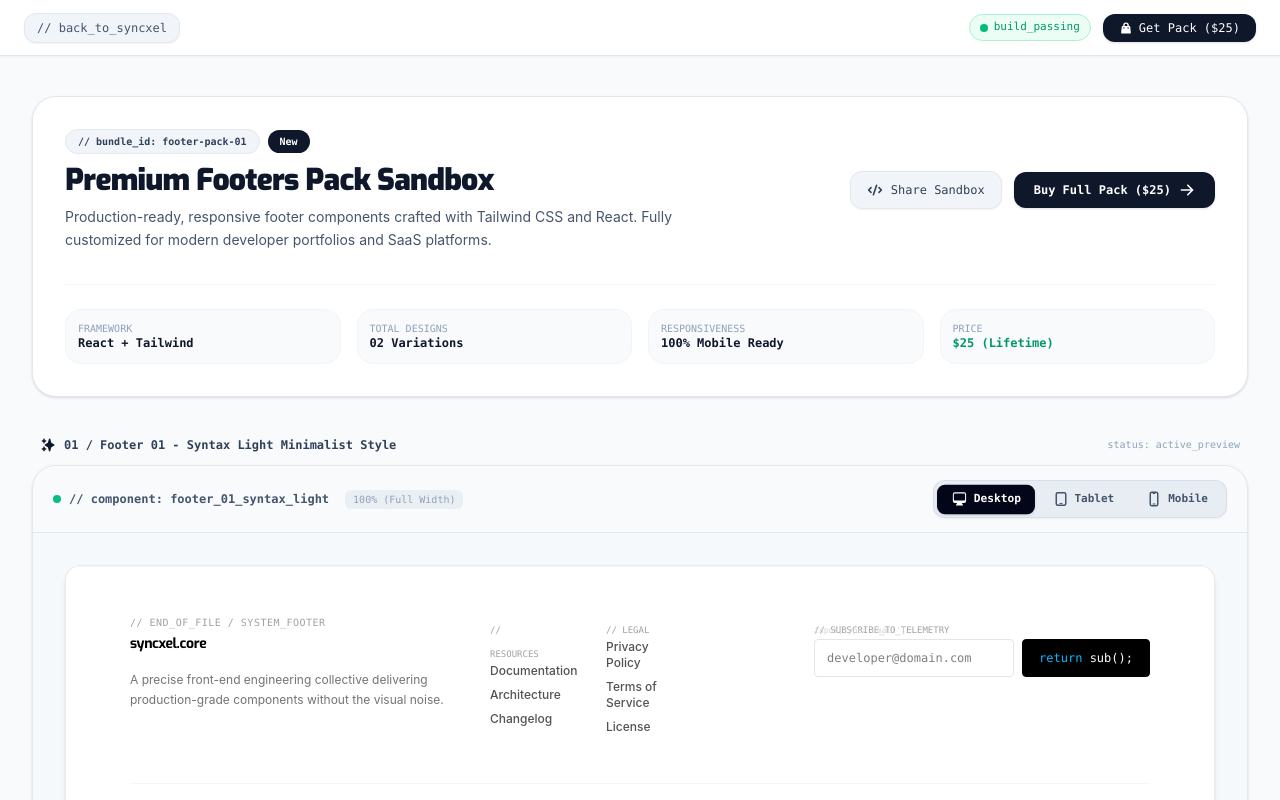
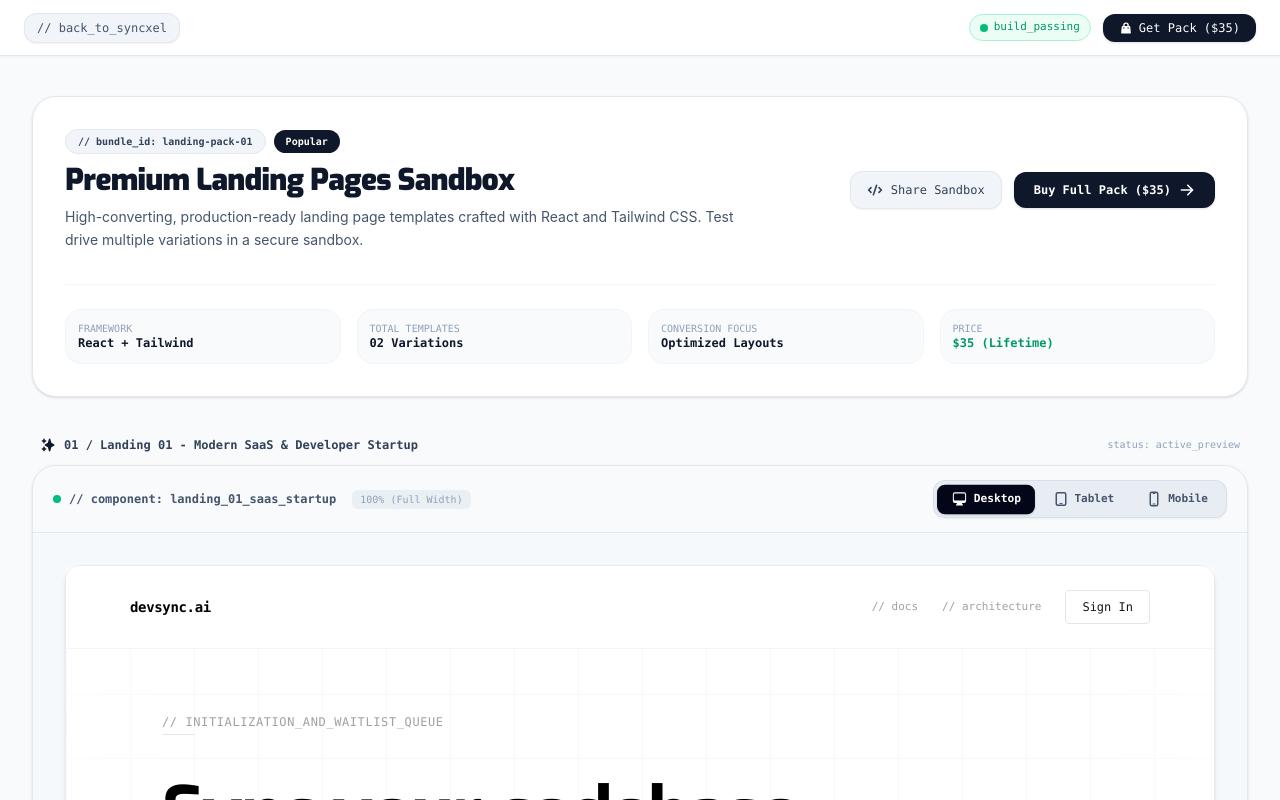
Before and after one commit to lakshan-beast/SyncxelUIPreview, a React (Vite) app: page / in a window 1280 px wide. Shown: the top 800 px of the page. Built offline with nearby package versions, Linux system fonts and the light colour scheme.

Commit message:
Update routing in App component to include dynamic pack previews and adjust landing page routes

```diff
--- a/src/App.jsx
+++ b/src/App.jsx
@@ -30,22 +30,49 @@
 // }
 
 // src/App.jsx
-import { BrowserRouter, Routes, Route } from "react-router-dom";
+// import { BrowserRouter, Routes, Route } from "react-router-dom";
+// import FooterPreviewPage from "./pages/FooterPreviewPage";
+// import LandingPagesPreviewPage from "./pages/LandingPreview";
+// import PageNotFound from "./pages/PageNotFound";
+
+// export default function App() {
+//   return (
+//     <BrowserRouter>
+//       <Routes>
+//         {/* 1. Root URL එකට ( / ) ආපු ගමන් කෙලින්ම Footer Preview එක පෙන්වයි */}
+//         <Route path="/footer" element={<FooterPreviewPage />} />
+
+//         {/* 2. වෙනත් Pack එකක් සඳහා (උදා: Landing Pages) */}
+//         <Route path="/landing" element={<LandingPagesPreviewPage />} />
+
+//         {/* 3. වැරදි URL එකක් දැමුවහොත් 404 Page එක පෙන්වයි */}
+//         <Route path="*" element={<PageNotFound />} />
+//       </Routes>
+//     </BrowserRouter>
+//   );
+// }
+
+import { BrowserRouter, Routes, Route, Navigate } from "react-router-dom";
 import FooterPreviewPage from "./pages/FooterPreviewPage";
 import LandingPagesPreviewPage from "./pages/LandingPreview";
+import PackPreviewViews from "./components/PackPreviewViews"; // අපි කලින් කතා කළ ඩයිනමික් ප්‍රීවීව් පේජ් එක
 import PageNotFound from "./pages/PageNotFound";
 
 export default function App() {
   return (
     <BrowserRouter>
       <Routes>
-        {/* 1. Root URL එකට ( / ) ආපු ගමන් කෙලින්ම Footer Preview එක පෙන්වයි */}
-        <Route path="/" element={<FooterPreviewPage />} />
+        {/* 1. Root URL එකට ( / ) ආපු ගමන් Landing Preview එක පෙන්වයි */}
+        <Route path="/" element={<LandingPagesPreviewPage />} />
 
-        {/* 2. වෙනත් Pack එකක් සඳහා (උදා: Landing Pages) */}
+        {/* 2. ස්ථාවර Preview Pages (අපි දැනට හදලා තියෙන ටික) */}
         <Route path="/landing" element={<LandingPagesPreviewPage />} />
+        <Route path="/footers" element={<FooterPreviewPage />} />
 
-        {/* 3. වැරදි URL එකක් දැමුවහොත් 404 Page එක පෙන්වයි */}
+        {/* 3. ඩයිනමික් රූට් එක (packs.js එකේ තියෙන ඕනෑම පැක් එකක් id එක හරහා ලෝඩ් කිරීමට) */}
+        <Route path="/preview/:packId" element={<PackPreviewViews />} />
+
+        {/* 4. වැරදි URL එකක් දැමුවහොත් 404 Page එක පෙන්වයි */}
         <Route path="*" element={<PageNotFound />} />
       </Routes>
     </BrowserRouter>
```
